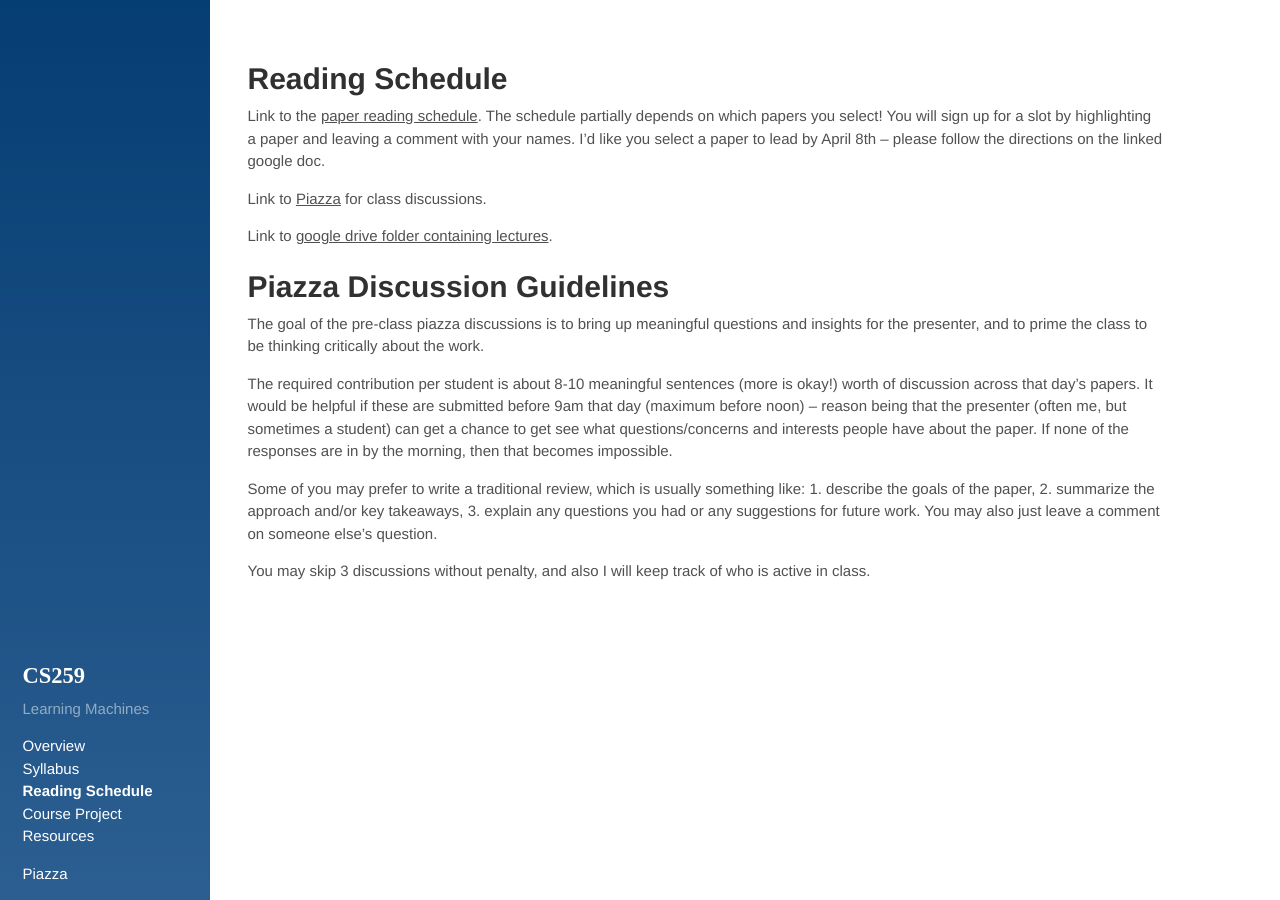
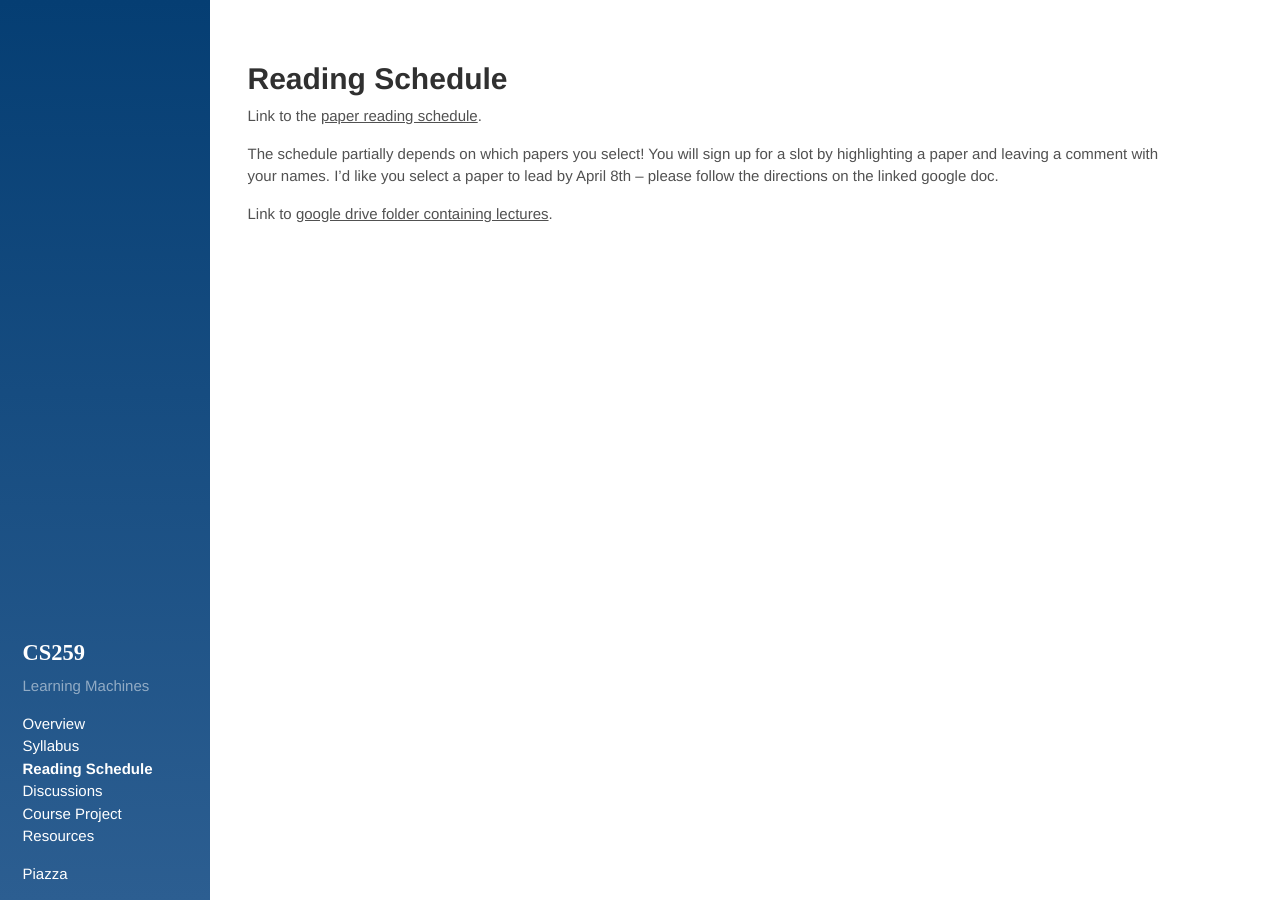
Before and after one commit to PolyArch/cs259, a Jekyll site: the page built from 02-schedule.md, in a window 1280 px wide. Built offline with Jekyll 4.4.1, drawn with Linux system fonts in a browser that asks for light colours.

Commit message:
discussion

```diff
--- a/02-schedule.md
+++ b/02-schedule.md
@@ -3,28 +3,11 @@ layout: page
 title: Reading Schedule
 ---
 
-Link to the [paper reading schedule](https://docs.google.com/document/d/1KOqo3h1Ly7PgW6Fsj0F0TmA-xg2WOIweY6wLP9OkX8o/edit).  The schedule partially depends on which papers you select!  You will sign up for a slot by highlighting a paper and leaving a comment with your names.  I'd like you select a paper to lead by April 8th -- please follow the directions on the linked google doc.
+Link to the [paper reading schedule](https://docs.google.com/document/d/1KOqo3h1Ly7PgW6Fsj0F0TmA-xg2WOIweY6wLP9OkX8o/edit).
 
-Link to [Piazza](http://piazza.com/ucla/spring2020/cs259) for class discussions.
+The schedule partially depends on which papers you select!  You will sign up
+for a slot by highlighting a paper and leaving a comment with your names.  I'd
+like you select a paper to lead by April 8th -- please follow the directions on
+the linked google doc.
 
 Link to [google drive folder containing lectures](https://drive.google.com/open?id=16yuNOrtW1pv4-vFHRCb4DPHJaO2bJM7J).
-
-# Piazza Discussion Guidelines
-
-The goal of the pre-class piazza discussions is to bring up meaningful questions and
-insights for the presenter, and to prime the class to be thinking critically
-about the work.
-
-The required contribution per student is about 8-10 meaningful
-sentences (more is okay!) worth of discussion across that day’s papers.  It would be helpful if
-these are submitted before 9am that day (maximum before noon) -- reason being
-that the presenter (often me, but sometimes a student) can get a chance to get
-see what questions/concerns and interests people have about the paper.  If none
-of the responses are in by the morning, then that becomes impossible.
-
-Some of you may prefer to write a traditional review, which is usually
-something like: 1. describe the goals of the paper, 2. summarize the approach
-and/or key takeaways, 3. explain any questions you had or any suggestions for
-future work.  You may also just leave a comment on someone else's question.
-
-You may skip 3 discussions without penalty, and also I will keep track of who is active in class.
```
Also changed, not shown: 01-syllabus.md (+2 -2 lines), 03-discussions.md (added, +42 -0 lines), index.md (+1 -1 lines).
